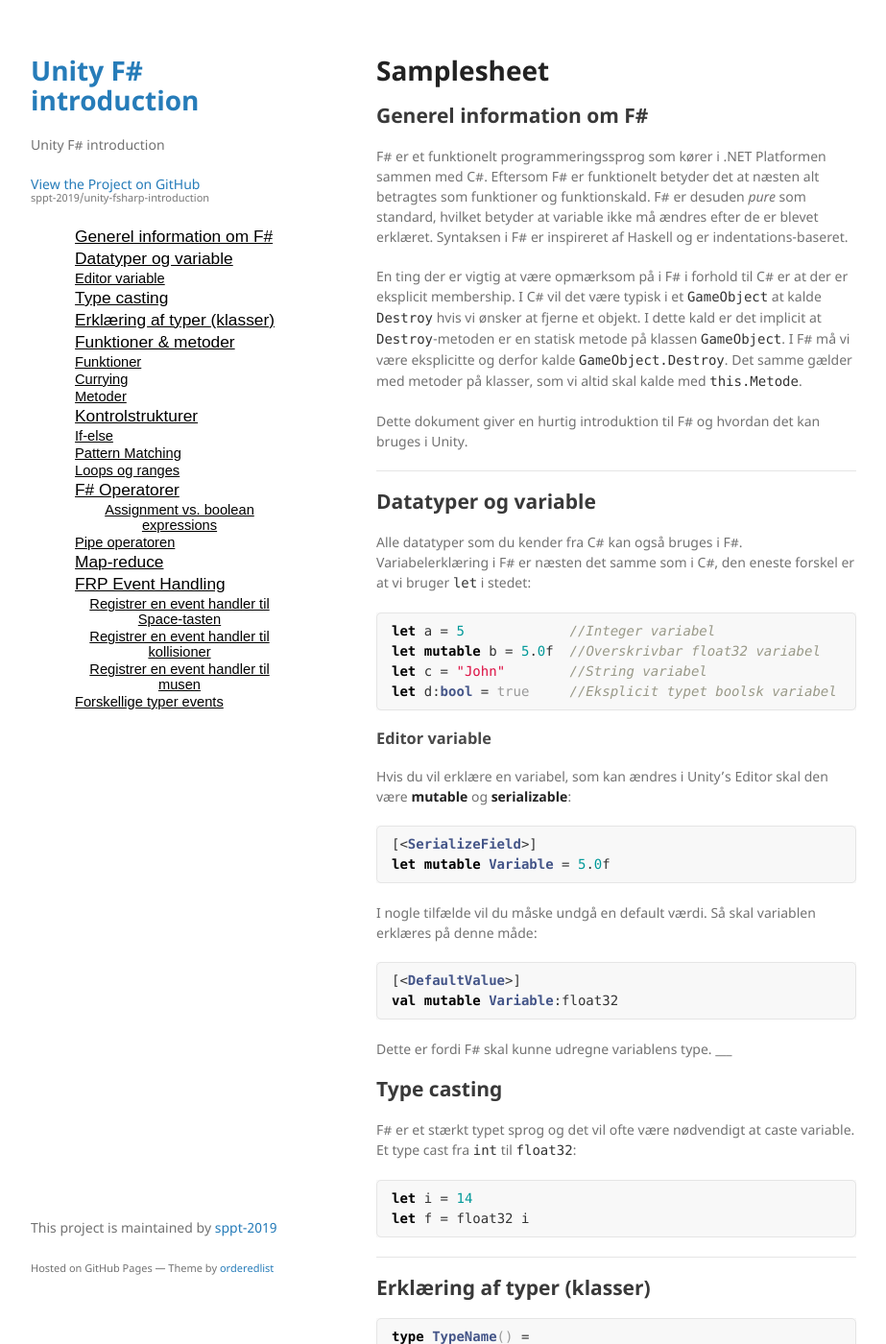
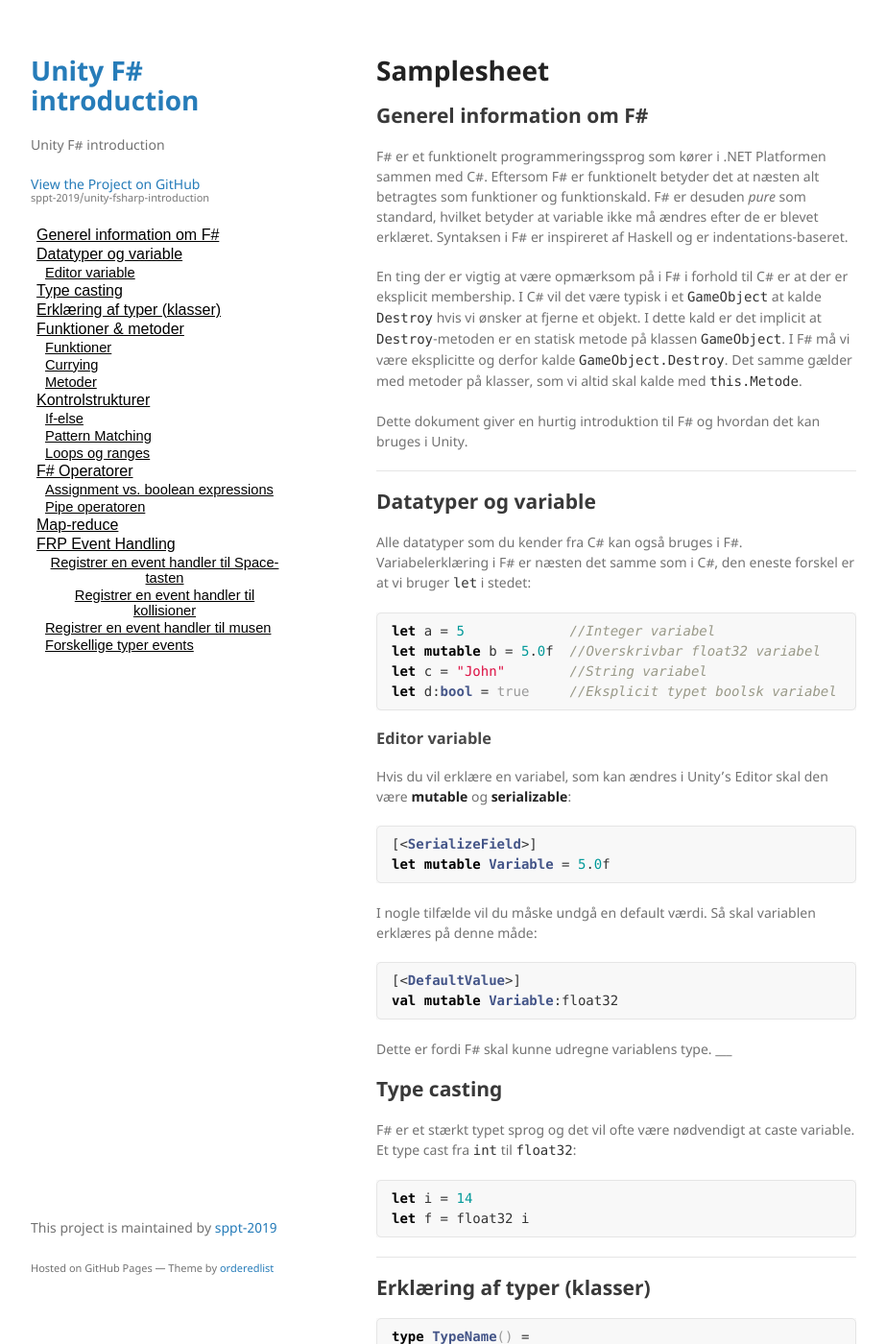
Before and after one commit to sppt-2019/unity-fsharp-introduction, a Jekyll site: the page built from README.md, in a window 1280 px wide and 1400 px high. Shown: the whole window at 96% size, without its empty margins (178-1101 px from the left). Built offline with Jekyll 4.4.1, drawn with Linux system fonts in a browser that asks for light colours; our own code applies the rules of GitHub Pages for plain Markdown files.

Commit message:
Update style.scss

```diff
--- a/assets/css/style.scss
+++ b/assets/css/style.scss
@@ -6,7 +6,8 @@
 .note-box::before { content: "Bemærk venligst:"; display: block; font-weight: bold; font-size: 1.2em; text-align: center; margin-bottom: 4px; border-bottom: 1px dashed black; }
 
 .menu {
-    list-style: none;
+    margin: 0;
+    padding: 0;
 }
 
 .menu button {
@@ -20,7 +21,9 @@
 
 .menu button.small {
     font-size: 11pt;
+    padding-left: 15px;
 }
+
 .menu button.big {
-    font-size: 13pt;
+    font-size: 12pt;
 }
```
